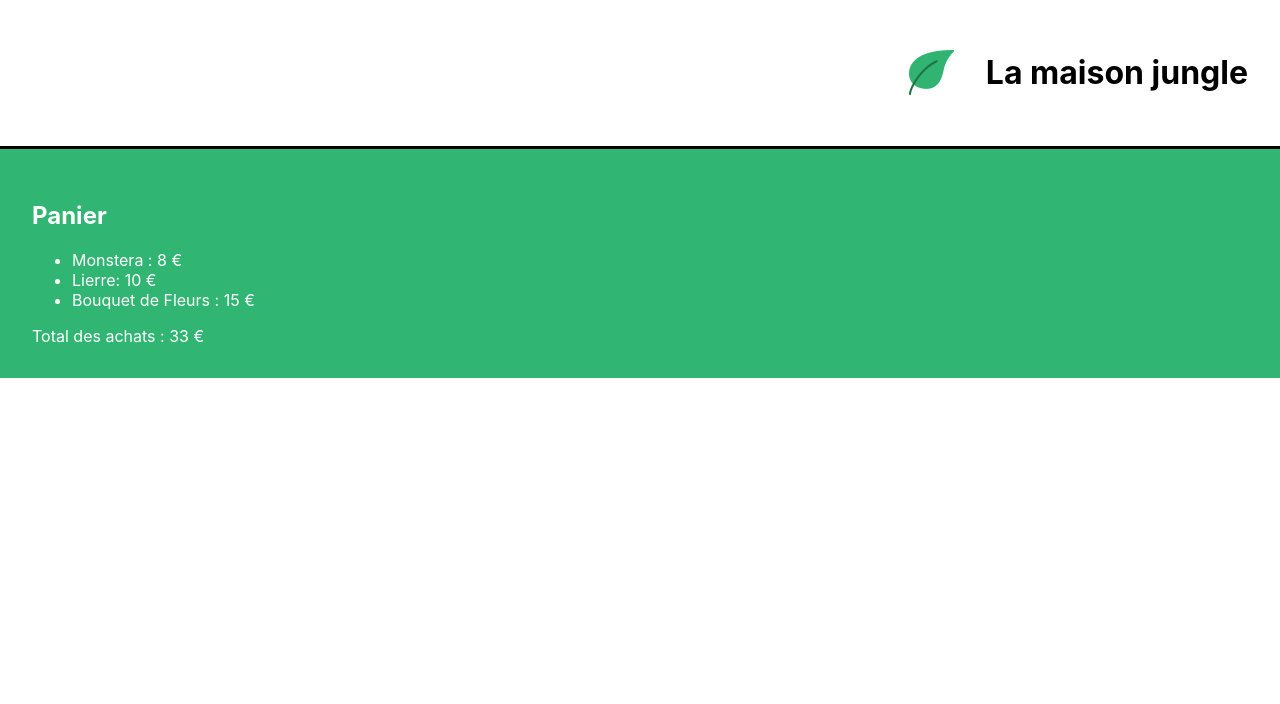
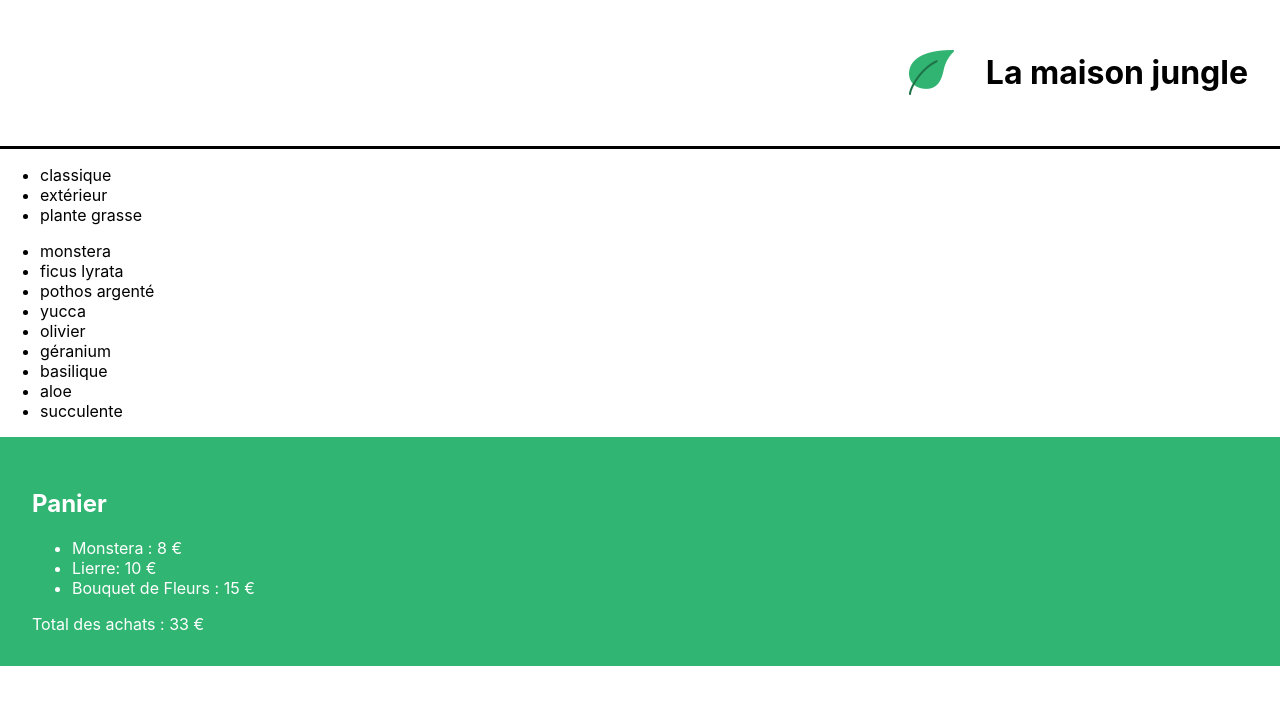
Before and after one commit to asonkes/Cours_React1_openclassRooms, a React (Create React App) app: page / in a window 1280 px wide. Shown: the top 704 px of the page. Built offline with nearby package versions, Linux system fonts and the light colour scheme.

Commit message:
1ere partie des conditions et des listes DB - lien avec React - fonctionnement

```diff
--- a/src/components/App.js
+++ b/src/components/App.js
@@ -1,10 +1,12 @@
 import Banner from './Banner';
+import ShoppingList from './SoppingList';
 import Cart from './Cart';
 
 function App() {
   return (
     <div className="App">
       <Banner/>
+      <ShoppingList/>
       <Cart/>
     </div>
   );
--- /dev/null
+++ b/src/components/SoppingList.js
@@ -0,0 +1,49 @@
+/********************************/
+/* Notre 3eme composant est créé */
+/********************************/
+
+/** Si on fait :
+ * import '../datas/plantList.js'
+ * ==> on exécute le fichier
+ * ==> On IMPORTE PAS LES DONNEES !!!
+ */
+import { plantList } from '../datas/plantList';
+
+/** Reduce( ) me permet de créer le nouveau tableau qui vient de la DB */
+/** Tableau avec juste 1 fois le nom de chaque catégorie  */
+const categories = plantList.reduce((acc, plant) => {
+    /** Si la catégorie est déjà dans l'accumulateur, tu fais rien */
+    if(acc.includes(plant.category)) {
+        /** Si la catégorie est déjà dans l'accumulateur, tu fais rien */
+        return acc
+    } else {
+        /** Sinon on la rajoute */
+        return acc.concat(plant.category);
+    }
+}, []);
+
+/** ici on va ajouter le composant lui-même */
+/** Map() affiche le tableau */
+const ShoppingList = () => {
+    return (
+        <div>
+            <ul>
+                {categories.map(cat =>
+                    <li key={cat}>{cat}</li>
+                )}
+            </ul>
+            <ul>
+                { plantList.map(plant =>
+                    <li key={`${plant.id}`}>{plant.name}</li>
+                )}
+            </ul>
+        </div>
+    );
+}
+
+export default ShoppingList;
+
+/** Avec l'API
+ * Cela donnera :
+ * <li key={plant.id}>{plant.name}</li>
+ */
--- /dev/null
+++ b/src/datas/plantList.js
@@ -0,0 +1,47 @@
+export const plantList = [
+	{
+		name: 'monstera',
+		category: 'classique',
+		id: '1ed'
+	},
+	{
+		name: 'ficus lyrata',
+		category: 'classique',
+		id: '2ab'
+	},
+	{
+		name: 'pothos argenté',
+		category: 'classique',
+		id: '3sd'
+	},
+	{
+		name: 'yucca',
+		category: 'classique',
+		id: '4kk'
+	},
+	{
+		name: 'olivier',
+		category: 'extérieur',
+		id: '5pl'
+	},
+	{
+		name: 'géranium',
+		category: 'extérieur',
+		id: '6uo'
+	},
+	{
+		name: 'basilique',
+		category: 'extérieur',
+		id: '7ie'
+	},
+	{
+		name: 'aloe',
+		category: 'plante grasse',
+		id: '8fp'
+	},
+	{
+		name: 'succulente',
+		category: 'plante grasse',
+		id: '9vn'
+	}
+]
```
